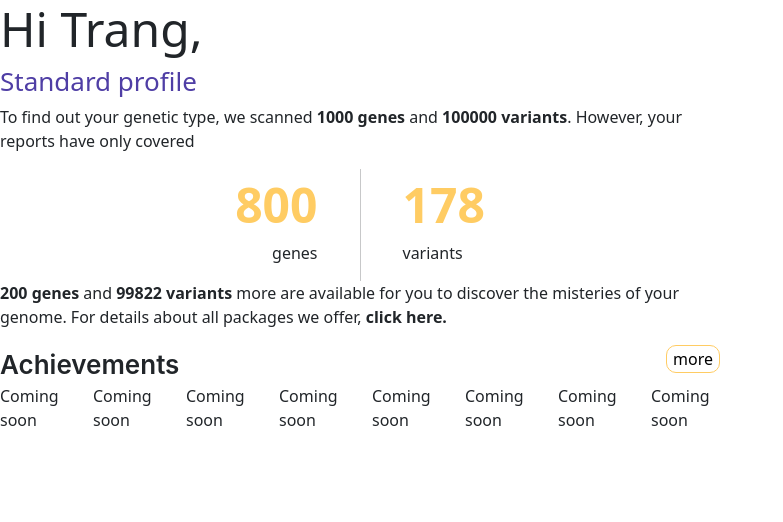
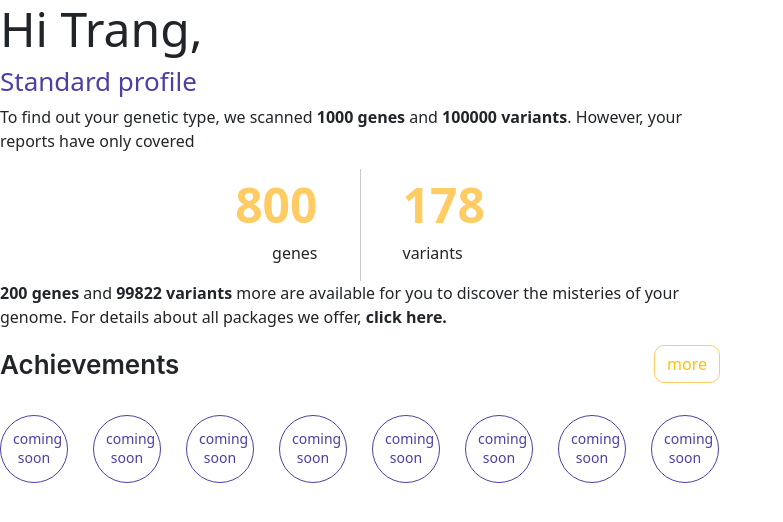
Before and after one commit to nguyentrungnghia1998/user-prototype, a React (Create React App) app: page / in a window 1280 px wide. Shown: the top 522 px of the page, without its empty margins (0-783 px from the left). Built offline with nearby package versions, Linux system fonts and the light colour scheme.

Commit message:
Add 8 coming soon circle button

```diff
--- a/src/components/number-genes/number-genes.component.jsx
+++ b/src/components/number-genes/number-genes.component.jsx
@@ -14,13 +14,13 @@ const NumberGenes = ({gens_had,variants_had}) => {
     <div className='number-genes-container'>
         {/* <p class="text-right">tyvjhfvyguyv.</p> */}
 
-                <div class="row">
-    <div class="col">
+        <div className="row">
+            <div className="col">
                 <p className="value">{gens_had}</p>
                 <p className="detail">genes</p>
         </div>
-    <div class="vr"></div>
-    <div class="col">
+        <div className="vr"></div>
+            <div className="col">
                 <p className="value">{variants_had}</p>
                 <p className="detail">variants</p>
             </div>
--- a/src/route/display-profile.component.jsx
+++ b/src/route/display-profile.component.jsx
@@ -28,39 +28,39 @@ const DisplayProfile = () => {
             to discover the misteries of your genome. For details about all packages we offer, <strong>click here.</strong>
             </p>
             <div className="Achievements-container">
-            <div class="row">
-                <div class="col">
+            <div className="row">
+                <div className="col">
                     Achievements
                 </div>
-                <div class="col">
-                    <button type="button">more</button>
+                <div className="col">
+                    <button type="button" className="btn btn-outline-warning">more</button>
                 </div>
             </div>
+            <div className="row">
+                <div className="col">
+                    <button type="button" className="btn btn-outline-primary btn-circle">coming soon</button>
                 </div>
-            <div class="row">
-                <div class="col">
-                    Coming soon
+                <div className="col">
+                    <button type="button" className="btn btn-outline-primary btn-circle">coming soon</button>
                 </div>
-                <div class="col">
-                    Coming soon
+                <div className="col">
+                    <button type="button" className="btn btn-outline-primary btn-circle">coming soon</button>
                 </div>
-                <div class="col">
-                    Coming soon
+                <div className="col">
+                    <button type="button" className="btn btn-outline-primary btn-circle">coming soon</button>
                 </div>
-                <div class="col">
-                    Coming soon
+                <div className="col">
+                    <button type="button" className="btn btn-outline-primary btn-circle">coming soon</button>
                 </div>
-                <div class="col">
-                    Coming soon
+                <div className="col">
+                    <button type="button" className="btn btn-outline-primary btn-circle">coming soon</button>
                 </div>
-                <div class="col">
-                    Coming soon
+                <div className="col">
+                    <button type="button" className="btn btn-outline-primary btn-circle">coming soon</button>
                 </div>
-                <div class="col">
-                    Coming soon
+                <div className="col">
+                    <button type="button" className="btn btn-outline-primary btn-circle">coming soon</button>
                 </div>
-                <div class="col">
-                    Coming soon
             </div>
             </div>
         </div>
--- a/src/route/display-profile.styles.scss
+++ b/src/route/display-profile.styles.scss
@@ -18,6 +18,8 @@
         font-size: 16px;
     }
     .Achievements-container{
+        .row:first-child{
+            padding-bottom: 31px;
         .col:first-child{
             text-align: left;
             font-family: 'Inter';
@@ -38,4 +40,21 @@
             }
         }
     }
+        .row:last-child{
+            .btn-circle {
+                width: 68px;
+                height: 68px;
+                // padding: 10px 16px;
+                font-size: 14px;
+                line-height: 1.33;
+                border-radius: 34px;
+                text-align: center;
+                color: #4F3EA5;
+                border-color: #4F3EA5;
+                &:hover {
+                    background-color: orange;
+                }
+              }
+        }
+    }
 }
```
Also changed, not shown: src/components/coming-soon/coming-soon.component.jsx (added), src/components/coming-soon/coming-soon.styles.scss (added). Lines whose indentation alone changed are shown as unchanged.
